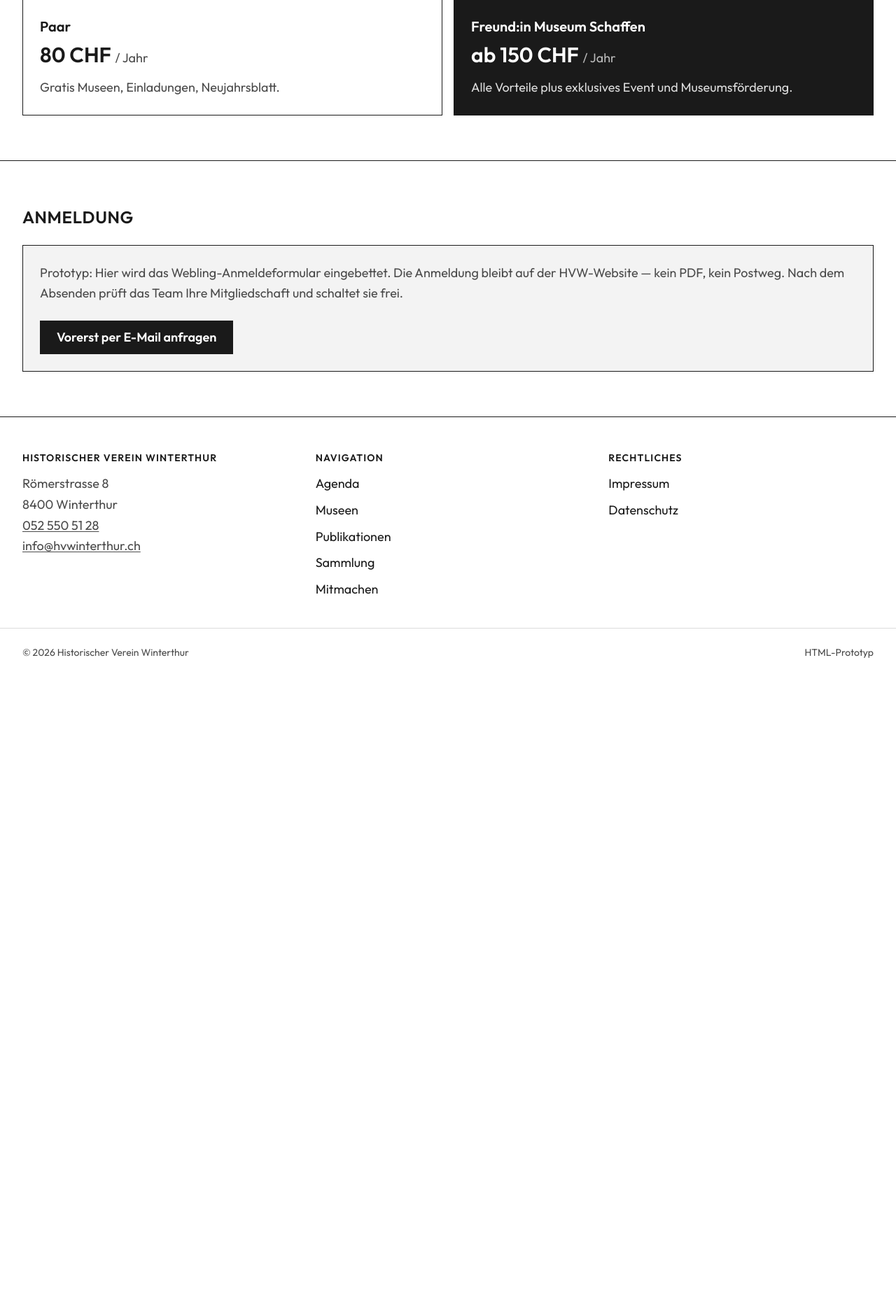
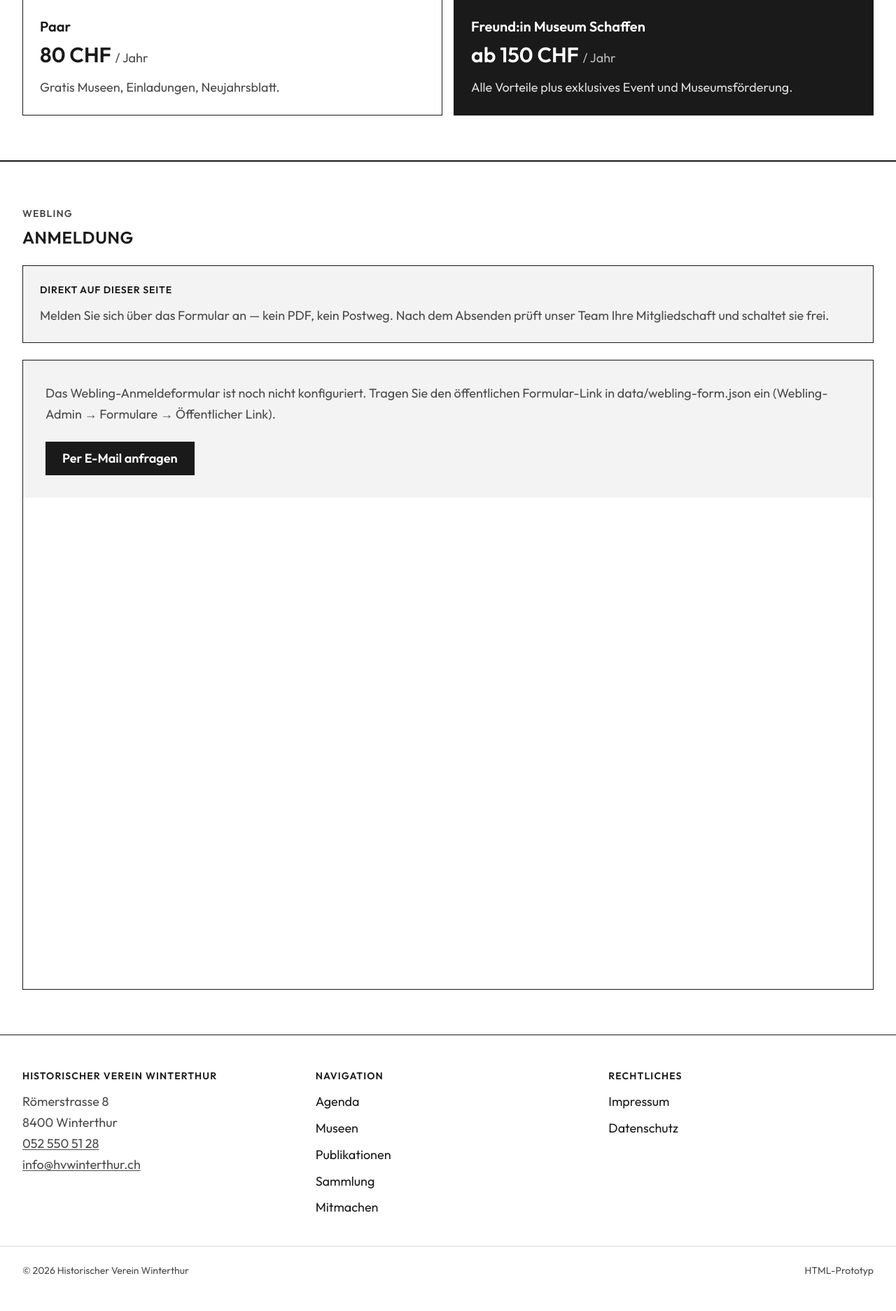
Before and after one commit to seidenraupe/prototype-hvw-website, a PHP site: page /mitmachen.html in a window 1280 px wide. Shown: the part 608-2481 px from the top of the page at 70% size. Before the commit the page ends 1548 px from the top, so only its background shows below. Run offline with PHP 8.4, Linux system fonts and the light colour scheme; some libraries are stand-ins or nearby versions.

Commit message:
feat: Webling-Anmeldeformular auf Mitmachen wieder einbinden
Stellt die Wireframe-Embed-Sektion (#anmeldeformular) wieder her: Info-Box,
iframe-Container und Fallback. Die öffentliche Formular-URL kommt aus
data/webling-form.json (Webling-Admin → Öffentlicher Link).

Co-authored-by: seidenraupe <seidenraupe@users.noreply.github.com>

```diff
--- a/css/site.css
+++ b/css/site.css
@@ -160,6 +160,30 @@ input:focus-visible {
   outline-offset: 3px;
 }
 
+/* Webling-Anmeldeformular (iframe-Embed) — wie in den Wireframes */
+#anmeldeformular {
+  scroll-margin-top: 5.5rem;
+}
+
+.webling-embed {
+  border: 1px solid var(--hvw-ink);
+  min-height: 900px;
+  background: #fff;
+}
+
+.webling-embed iframe {
+  display: block;
+  width: 100%;
+  min-height: 900px;
+  border: none;
+}
+
+.webling-embed__back {
+  display: flex;
+  justify-content: center;
+  margin-top: 1.5rem;
+}
+
 /* Sticky Mobile-Bar */
 .hvw-mobile-bar {
   padding-bottom: env(safe-area-inset-bottom, 0);
--- /dev/null
+++ b/data/webling-form.json
@@ -0,0 +1,7 @@
+{
+  "generatedAt": "2026-08-04T09:30:00.000Z",
+  "source": "webling-memberform",
+  "tenant": "hvw",
+  "url": "",
+  "note": "Öffentlichen Formular-Link aus Webling eintragen: Admin → Mitglieder → Formulare → «Öffentlicher Link» (Format: https://hvw.webling.ch/forms/memberform/<hash>)."
+}
--- a/js/main.js
+++ b/js/main.js
@@ -8,6 +8,7 @@ document.addEventListener('DOMContentLoaded', () => {
   initNewsletter();
   initQuoteChips();
   loadHomeEvents();
+  loadWeblingForm();
 });
 
 function initNav() {
@@ -71,6 +72,59 @@ async function loadHomeEvents() {
   const container = document.getElementById('home-events');
   if (!container) return;
   await renderEvents(container, { limit: 3 });
+}
+
+/**
+ * Webling membership form iframe (Mitmachen).
+ * URL comes from data/webling-form.json — public form link from Webling admin
+ * (Admin → Mitglieder → Formulare → «Öffentlicher Link»).
+ */
+async function loadWeblingForm() {
+  const frame = document.querySelector('[data-webling-frame]');
+  const embed = document.querySelector('[data-webling-embed]');
+  const fallback = document.querySelector('[data-webling-fallback]');
+  if (!frame || !embed) return;
+
+  const showFallback = (message) => {
+    embed.innerHTML = `<div class="border-0 bg-hvw-fog p-6 sm:p-8">
+      <p class="text-hvw-mute">${escapeHtml(message)}</p>
+      <a href="mailto:info@hvwinterthur.ch?subject=Mitgliedschaft%20HVW" class="mt-6 inline-flex min-h-12 items-center bg-hvw-ink px-6 font-semibold text-white no-underline hover:bg-hvw-charcoal">
+        Per E-Mail anfragen
+      </a>
+    </div>`;
+    if (fallback) fallback.hidden = true;
+  };
+
+  try {
+    const response = await fetch('data/webling-form.json', { cache: 'no-cache' });
+    if (!response.ok) throw new Error(`HTTP ${response.status}`);
+    const data = await response.json();
+    const url = typeof data.url === 'string' ? data.url.trim() : '';
+
+    if (!url || !/^https:\/\/[a-z0-9-]+\.webling\.(ch|eu)\/forms\/memberform\/[A-Za-z0-9_-]+\/?$/i.test(url)) {
+      showFallback(
+        'Das Webling-Anmeldeformular ist noch nicht konfiguriert. Tragen Sie den öffentlichen Formular-Link in data/webling-form.json ein (Webling-Admin → Formulare → Öffentlicher Link).'
+      );
+      return;
+    }
+
+    frame.src = url;
+    if (fallback) {
+      fallback.hidden = false;
+      const link = fallback.querySelector('a');
+      if (link) {
+        link.href = url;
+        link.target = '_blank';
+        link.rel = 'noopener noreferrer';
+        link.textContent = 'Formular in neuem Tab öffnen';
+      }
+    }
+  } catch (err) {
+    console.error('Webling-Formular konnte nicht geladen werden:', err);
+    showFallback(
+      'Das Anmeldeformular konnte nicht geladen werden. Bitte melden Sie sich per E-Mail.'
+    );
+  }
 }
 
 async function renderEvents(container, { limit = 3 } = {}) {
--- a/mitmachen.html
+++ b/mitmachen.html
@@ -88,17 +88,44 @@
       </div>
     </section>
 
-    <section id="anmelden" class="scroll-mt-24 py-12 md:py-16">
+    <section id="anmeldeformular" class="scroll-mt-24 border-t border-hvw-ink py-12 md:py-16" aria-labelledby="anmelde-heading">
       <div class="mx-auto max-w-site px-5 md:px-8">
-        <h2 class="text-2xl font-semibold uppercase tracking-wide">Anmeldung</h2>
-        <div class="mt-6 border border-hvw-ink bg-hvw-fog p-6">
-          <p class="text-hvw-mute">
-            Prototyp: Hier wird das Webling-Anmeldeformular eingebettet.
-            Die Anmeldung bleibt auf der HVW-Website — kein PDF, kein Postweg.
-            Nach dem Absenden prüft das Team Ihre Mitgliedschaft und schaltet sie frei.
+        <p class="mb-2 text-sm font-semibold uppercase tracking-[0.08em] text-hvw-mute">Webling</p>
+        <h2 id="anmelde-heading" class="text-2xl font-semibold uppercase tracking-wide">
+          Anmeldung
+        </h2>
+
+        <div class="mt-6 border border-hvw-ink bg-hvw-fog p-5 sm:p-6">
+          <h3 class="text-sm font-semibold uppercase tracking-[0.06em]">Direkt auf dieser Seite</h3>
+          <p class="mt-3 text-hvw-mute">
+            Melden Sie sich über das Formular an — kein PDF, kein Postweg.
+            Nach dem Absenden prüft unser Team Ihre Mitgliedschaft und schaltet sie frei.
           </p>
-          <a href="mailto:info@hvwinterthur.ch?subject=Mitgliedschaft%20HVW" class="mt-6 inline-flex min-h-12 items-center bg-hvw-ink px-6 font-semibold text-white no-underline hover:bg-hvw-charcoal">
-            Vorerst per E-Mail anfragen
+        </div>
+
+        <div class="webling-embed mt-6" data-webling-embed>
+          <iframe
+            id="webling-form-frame"
+            class="block min-h-[900px] w-full border-0"
+            title="Mitgliedschaftsanmeldung Historischer Verein Winterthur (Webling)"
+            loading="lazy"
+            referrerpolicy="no-referrer-when-downgrade"
+            data-webling-frame>
+          </iframe>
+          <noscript>
+            <p class="p-6 text-hvw-mute">
+              Bitte aktivieren Sie JavaScript, um das Anmeldeformular zu laden,
+              oder schreiben Sie an
+              <a href="mailto:info@hvwinterthur.ch?subject=Mitgliedschaft%20HVW" class="underline underline-offset-2">info@hvwinterthur.ch</a>.
+            </p>
+          </noscript>
+        </div>
+
+        <div class="webling-embed__back" data-webling-fallback hidden>
+          <a
+            href="mailto:info@hvwinterthur.ch?subject=Mitgliedschaft%20HVW"
+            class="inline-flex min-h-12 items-center border border-hvw-ink bg-white px-6 font-semibold no-underline hover:bg-hvw-fog">
+            Per E-Mail anfragen
           </a>
         </div>
       </div>
```
Also changed, not shown: index.html (+4 -4 lines), README.md.
